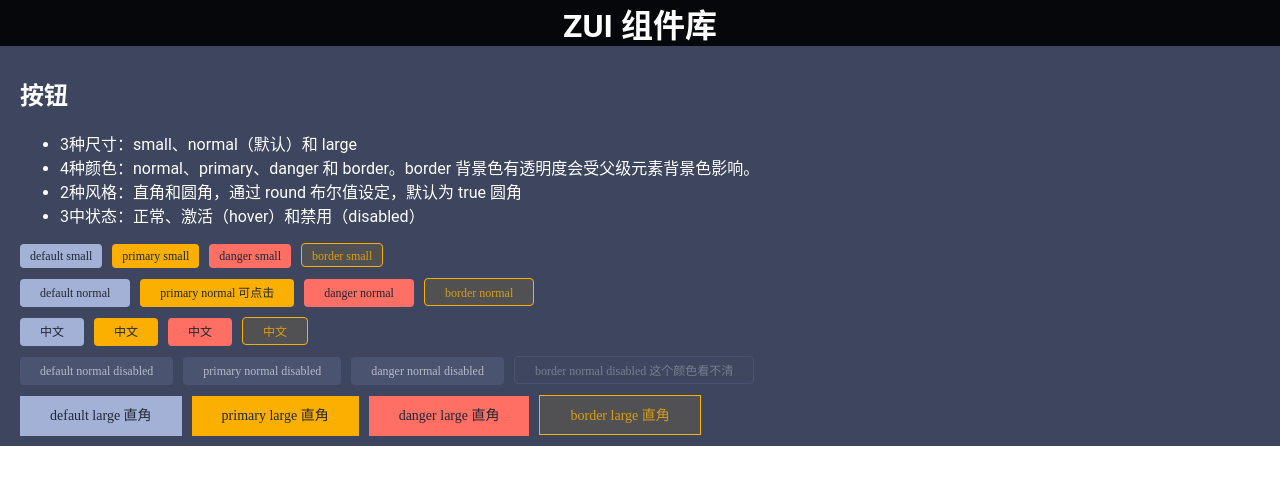
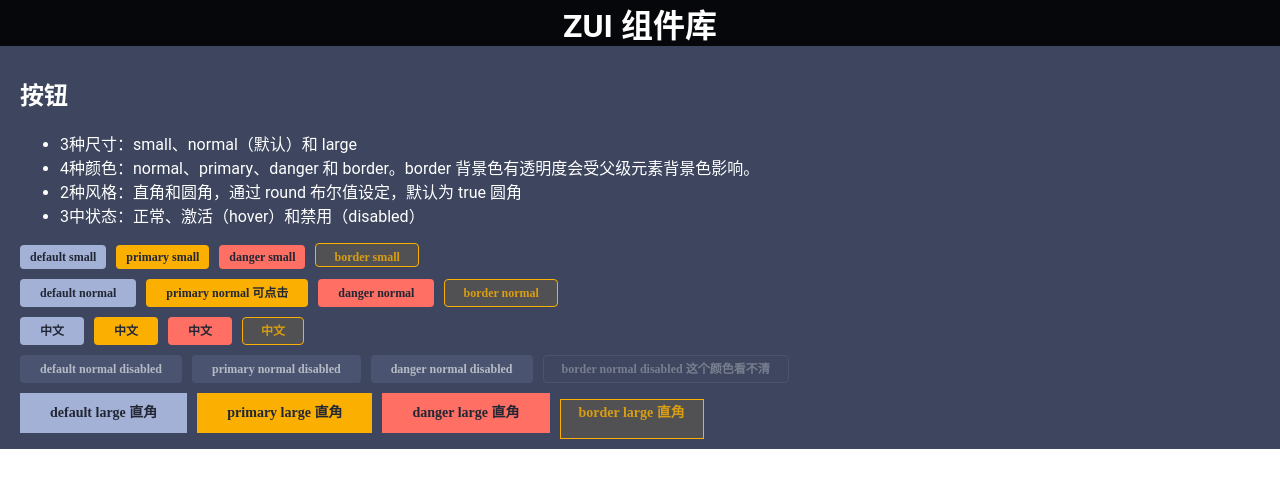
Before and after one commit to zerone-fe/zui, a Vue app: page / in a window 1280 px wide. Shown: the top 488 px of the page. Built offline with nearby package versions, Linux system fonts and the light colour scheme.

Commit message:
fix for Safari
.

.

```diff
--- a/packages/Button/src/index.vue
+++ b/packages/Button/src/index.vue
@@ -54,7 +54,8 @@ export default {
   cursor: pointer;
   text-align: center;
   font-size: 12px;
-  font-family: PingFangSC-Medium, PingFang SC;
+  font-weight: bold;
+  font-family: PingFang SC;
 
   &:hover {
     background-color: #687390;
@@ -104,7 +105,6 @@ export default {
   }
 }
 
-
 .z-button__danger {
   color: #212734;
   background-color: #ff6f64;
@@ -127,6 +127,8 @@ export default {
   color: rgba(251, 176, 1, 0.8);
   border: 1px solid #fbb001;
   background: rgba(251, 176, 1, 0.1);
+  line-height: 26px;
+  padding: 0 18px;
 
   &:hover {
     background: rgba(251, 176, 1, 0.2);
```
